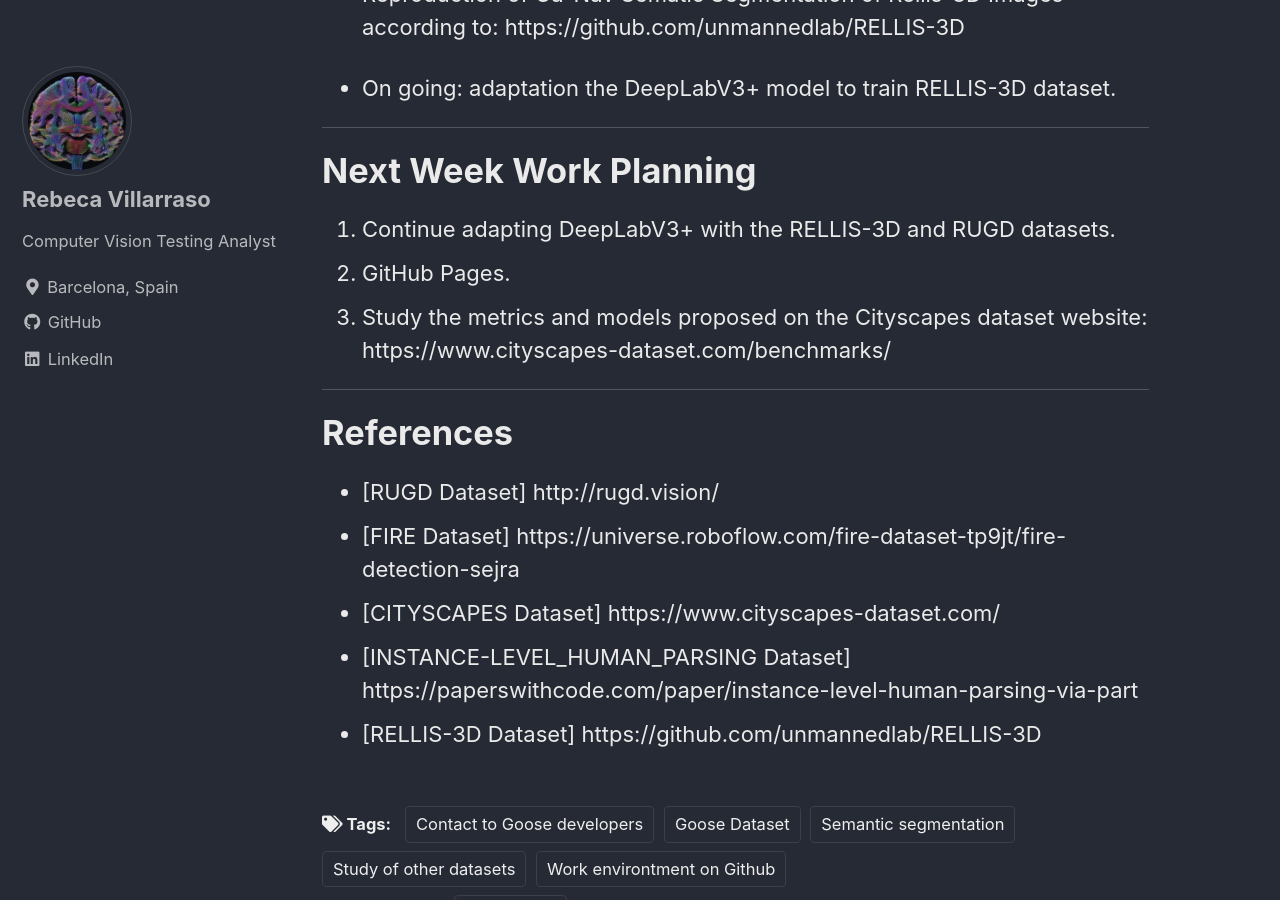
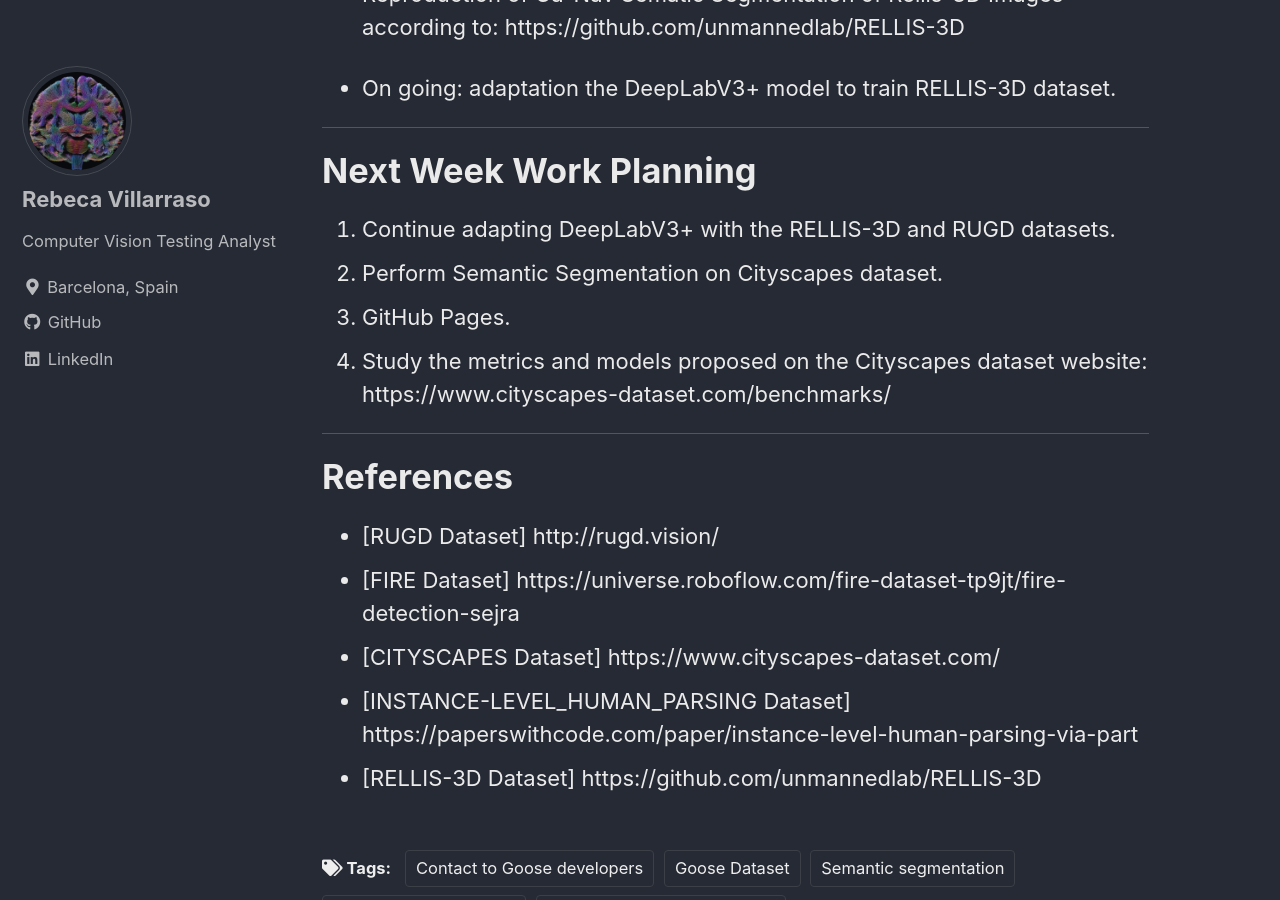
Before and after one commit to RoboticsLabURJC/2024-tfm-rebeca-villaraso, a Jekyll site: the page built from docs/_posts/2023-10-05-Week-1.md, in a window 1280 px wide and 900 px high, scrolled down 2086 px. Built offline with Jekyll 4.4.1, drawn with Linux system fonts in a browser that asks for light colours; cached includes are drawn as plain includes.

Commit message:
Update 2023-10-05-Week-1.md

```diff
--- a/docs/_posts/2023-10-05-Week-1.md
+++ b/docs/_posts/2023-10-05-Week-1.md
@@ -60,8 +60,9 @@ The following data sets were downloaded to the local computer:
 # Next Week Work Planning
 
   1. Continue adapting DeepLabV3+ with the RELLIS-3D and RUGD datasets.
-  2. GitHub Pages.
-  3. Study the metrics and models proposed on the Cityscapes dataset website: https://www.cityscapes-dataset.com/benchmarks/
+  2. Perform Semantic Segmentation on Cityscapes dataset.
+  3. GitHub Pages.
+  4. Study the metrics and models proposed on the Cityscapes dataset website: https://www.cityscapes-dataset.com/benchmarks/
 
 ---
 
```
